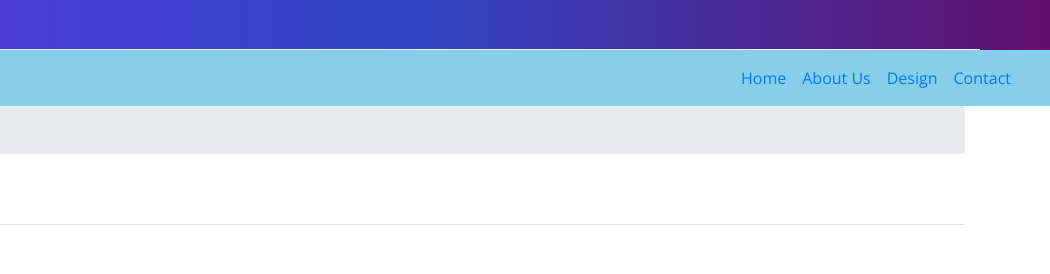
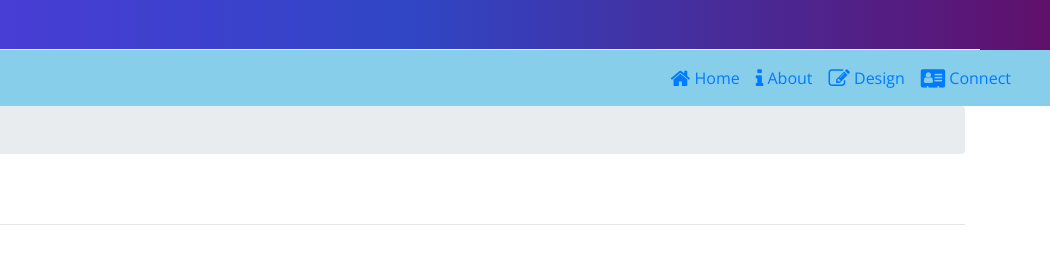
Before and after one commit to ddlroberts/BootstrapPortfolio, a website: page contactus.html in a window 1280 px wide. Shown: the part 231-505 px from the top of the page, 230-1280 px from the left. Drawn offline with nearby package versions, Linux system fonts and the light colour scheme.

Commit message:
update navbar

```diff
--- a/contactus.html
+++ b/contactus.html
@@ -40,6 +40,7 @@
                 </div>
             </div>
         </div>
+        </header>
         <nav class="navbar navbar-expand-sm sticky-top">
             <div class="container-fluid">
                 <a class="navbar-brand"></a>
@@ -48,15 +49,15 @@
                 </button>
                 <div class="justify-end-content" id="Navigation">
                     <ul class="navbar-nav mr-auto">
-                        <li class="nav-item nav-mar"><a class="nav-link" href="Home.html">Home</a></li>
-                        <li class="nav-item nav-mar"><a class="nav-link" href="about.html">About Us</a></li>
-                        <li class="nav-item nav-mar"><a class="nav-link" href="design.html">Design</a></li>
-                        <li class="nav-item active nav-mar"><a class="nav-link" href="contactus.html">Contact</a></li>
+                        <li class="nav-item"><a class="nav-link" href="Home.html"><i class="fa fa-home fa-lg"></i> Home</a></li>
+                        <li class="nav-item"><a class="nav-link" href="about.html"><i class="fa fa-info fa-lg"></i> About</a></li>
+                        <li class="nav-item"><a class="nav-link" href="design.html"><i class="fa fa-pencil-square-o fa-lg"></i> Design</a></li>
+                        <li class="nav-item active"><a class="nav-link" href="#"><i class="fa fa-address-card fa-lg"></i> Connect</a></li>
                     </ul>
                 </div>
             </div>
         </nav>
-    </header>
+
     <div id="loginMod" class="modal fade" role="dialog">
         <div class="modal-dialog" role="document">
             <div class="modal-content">
```
Also changed, not shown: Home.html (+2 -1 lines).
